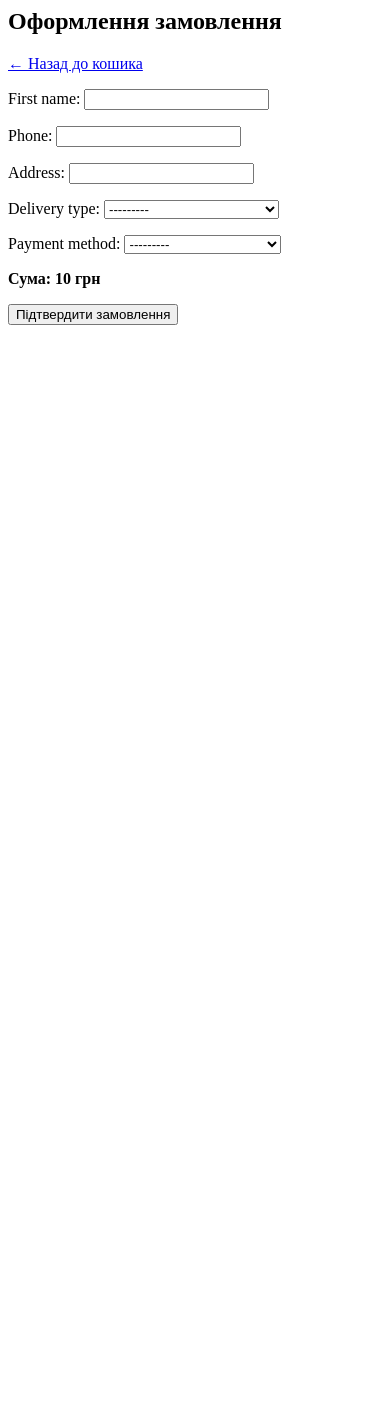
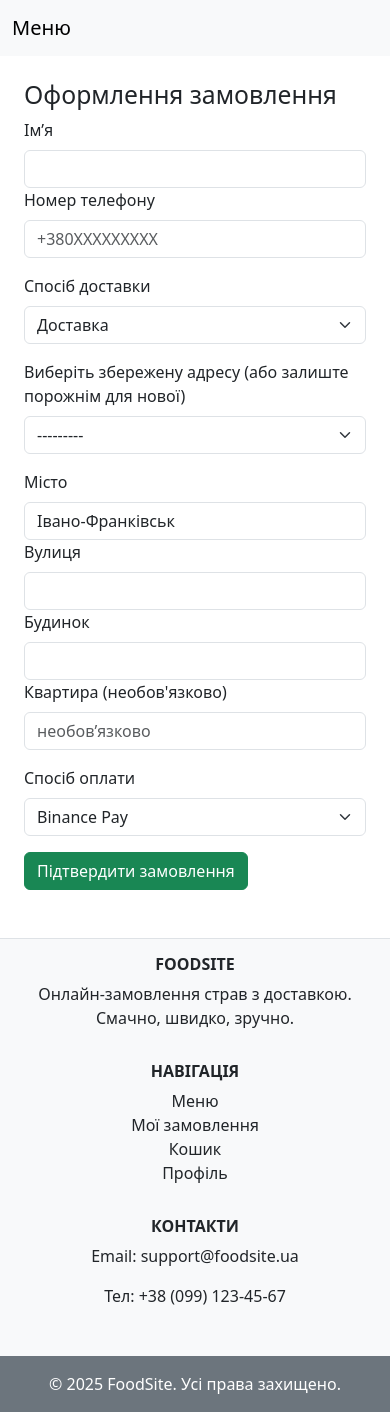
Before and after one commit to Youvald/foodsite, a Django app: template templates/orders/checkout.html in a window 390 px wide. Before the commit the page ends 325 px from the top, so only its background shows below. Run offline with Django 5.2, Linux system fonts and the light colour scheme; tables that the repository leaves empty hold one stand-in row (values such as "Sample post"); the template is opened without the code that fills it: values that come from a table or form of the project are taken from there, most other values are stand-ins (such as "Sample title", 1, 10 or a date in 2020); some libraries are stand-ins or nearby versions.

Commit message:
faina forma ale ne robyt zamovlennya

```diff
--- a/foodorder/settings.py
+++ b/foodorder/settings.py
@@ -43,6 +43,7 @@ INSTALLED_APPS = [
     'orders',
     'accounts',
     'mathfilters',
+    'widget_tweaks',
 
 ]
 
--- a/orders/forms.py
+++ b/orders/forms.py
@@ -1,7 +1,37 @@
 from django import forms
-from .models import Order
+from accounts.models import DeliveryAddress
 
-class CheckoutForm(forms.ModelForm):
-    class Meta:
-        model = Order
-        fields = ['first_name', 'phone', 'address', 'delivery_type', 'payment_method']
+
+class CheckoutForm(forms.Form):
+    name = forms.CharField(label="Ім’я", max_length=100)
+    phone = forms.CharField(label="Номер телефону", max_length=13)
+
+    DELIVERY_CHOICES = [
+        ('delivery', 'Доставка'),
+        ('pickup', 'Самовивіз'),
+    ]
+    delivery_type = forms.ChoiceField(choices=DELIVERY_CHOICES, label="Спосіб доставки")
+
+    use_saved_address = forms.ModelChoiceField(
+        queryset=DeliveryAddress.objects.none(),
+        required=False,
+        label="Виберіть збережену адресу"
+    )
+
+    street = forms.CharField(required=False, label="Вулиця")
+    building = forms.CharField(required=False, label="Будинок")
+    apartment = forms.CharField(required=False, label="Квартира",
+                                widget=forms.TextInput(attrs={'placeholder': 'необов’язково'}))
+
+    PAYMENT_CHOICES = [
+        ('binance', 'Binance Pay'),
+        ('liqpay', 'LiqPay'),
+        ('cash', 'Готівкою при отриманні'),
+    ]
+    payment_method = forms.ChoiceField(choices=PAYMENT_CHOICES, label="Спосіб оплати")
+
+    def __init__(self, *args, **kwargs):
+        user = kwargs.pop('user', None)
+        super().__init__(*args, **kwargs)
+        if user and user.is_authenticated:
+            self.fields['use_saved_address'].queryset = DeliveryAddress.objects.filter(user=user)
--- a/orders/models.py
+++ b/orders/models.py
@@ -1,6 +1,21 @@
 from django.db import models
 from django.conf import settings
 from menu.models import Dish
+from django.contrib.auth import get_user_model
+from accounts.models import CustomUser
+
+
+
+User = get_user_model()
+
+class Address(models.Model):
+    user = models.ForeignKey(CustomUser, on_delete=models.CASCADE, related_name='order_addresses')
+    city = models.CharField(max_length=100, default='Івано-Франківськ')
+    street = models.CharField(max_length=255)
+
+    def __str__(self):
+        return f"{self.city}, {self.street}"
+
 
 class Order(models.Model):
     DELIVERY_CHOICES = [
--- a/templates/orders/checkout.html
+++ b/templates/orders/checkout.html
@@ -1,10 +1,118 @@
-<h2>Оформлення замовлення</h2>
+{% extends 'base.html' %}
+{% load widget_tweaks %}
+{% block title %}Оформлення замовлення{% endblock %}
 
-<a href="/cart/">← Назад до кошика</a>
+{% block content %}
+<div class="container mt-4">
+  <h2>Оформлення замовлення</h2>
+  <form method="post" action="{% url 'checkout' %}">
+    {% csrf_token %}
 
-<form method="post">
-  {% csrf_token %}
-  {{ form.as_p }}
-  <p><strong>Сума: {{ cart.get_total_price }} грн</strong></p>
-  <button type="submit">Підтвердити замовлення</button>
-</form>
+    <div class="row mb-3">
+      <div class="col-md-6">
+        <label for="name" class="form-label">Ім’я</label>
+        {{ form.name|add_class:"form-control"|attr:"readonly:readonly" }}
+      </div>
+      <div class="col-md-6">
+        <label for="phone" class="form-label">Номер телефону</label>
+        {{ form.phone|add_class:"form-control"|attr:"placeholder:+380XXXXXXXXX"|attr:"pattern:^\\+380\\d{9}$"|attr:"required:required" }}
+      </div>
+    </div>
+
+    <div class="mb-3">
+      <label for="delivery_type" class="form-label">Спосіб доставки</label>
+      {{ form.delivery_type|add_class:"form-select"|attr:"id:delivery-method"|attr:"onchange:toggleAddressFields()" }}
+    </div>
+
+    <div id="saved-address" class="mb-3">
+      <label class="form-label">Виберіть збережену адресу (або залиште порожнім для нової)</label>
+      {{ form.use_saved_address|add_class:"form-select" }}
+    </div>
+
+    <div id="new-address-fields">
+      <div class="row mb-3">
+        <div class="col-md-6">
+          <label class="form-label">Місто</label>
+          <input type="text" class="form-control" value="Івано-Франківськ" readonly>
+        </div>
+        <div class="col-md-3">
+          <label class="form-label">Вулиця</label>
+          {{ form.street|add_class:"form-control" }}
+        </div>
+        <div class="col-md-3">
+          <label class="form-label">Будинок</label>
+          {{ form.building|add_class:"form-control" }}
+        </div>
+        <div class="col-md-3">
+          <label class="form-label">Квартира (необов'язково)</label>
+          {{ form.apartment|add_class:"form-control" }}
+        </div>
+      </div>
+    </div>
+
+    <div class="mb-3">
+      <label for="payment_method" class="form-label">Спосіб оплати</label>
+      {{ form.payment_method|add_class:"form-select" }}
+    </div>
+
+    <button type="submit" class="btn btn-success">Підтвердити замовлення</button>
+  </form>
+</div>
+
+<script>
+  function toggleAddressFields() {
+    const deliveryMethod = document.getElementById('delivery-method');
+    const savedAddressBlock = document.getElementById('saved-address');
+    const newAddressFields = document.getElementById('new-address-fields');
+    const savedAddressSelect = document.querySelector('[name="use_saved_address"]');
+
+    const isPickup = deliveryMethod.value === 'pickup';
+
+    if (savedAddressBlock) savedAddressBlock.style.display = isPickup ? 'none' : 'block';
+    if (newAddressFields) {
+      if (isPickup) {
+        newAddressFields.style.display = 'none';
+      } else {
+        // Якщо доставка: показати поле нової адреси лише якщо не обрано збережену
+        newAddressFields.style.display = savedAddressSelect && savedAddressSelect.value ? 'none' : 'block';
+      }
+    }
+  }
+
+  function toggleSavedAddressFields() {
+    const deliveryMethod = document.getElementById('delivery-method');
+    const savedAddressSelect = document.querySelector('[name="use_saved_address"]');
+    const newAddressFields = document.getElementById('new-address-fields');
+
+    if (deliveryMethod.value === 'pickup') {
+      // Не чіпаємо нічого, бо самовивіз уже ховає
+      return;
+    }
+
+    if (savedAddressSelect && newAddressFields) {
+      newAddressFields.style.display = savedAddressSelect.value ? 'none' : 'block';
+    }
+  }
+
+  document.addEventListener('DOMContentLoaded', function () {
+    toggleAddressFields();
+    toggleSavedAddressFields();
+
+    const deliveryMethod = document.getElementById('delivery-method');
+    const savedAddressSelect = document.querySelector('[name="use_saved_address"]');
+
+    if (deliveryMethod) {
+      deliveryMethod.addEventListener('change', function () {
+        toggleAddressFields();
+        toggleSavedAddressFields();
+      });
+    }
+
+    if (savedAddressSelect) {
+      savedAddressSelect.addEventListener('change', toggleSavedAddressFields);
+    }
+  });
+</script>
+
+
+{% endblock %}
```
Also changed, not shown: orders/views.py (+21 -12 lines), orders/migrations/0002_address.py (added).
